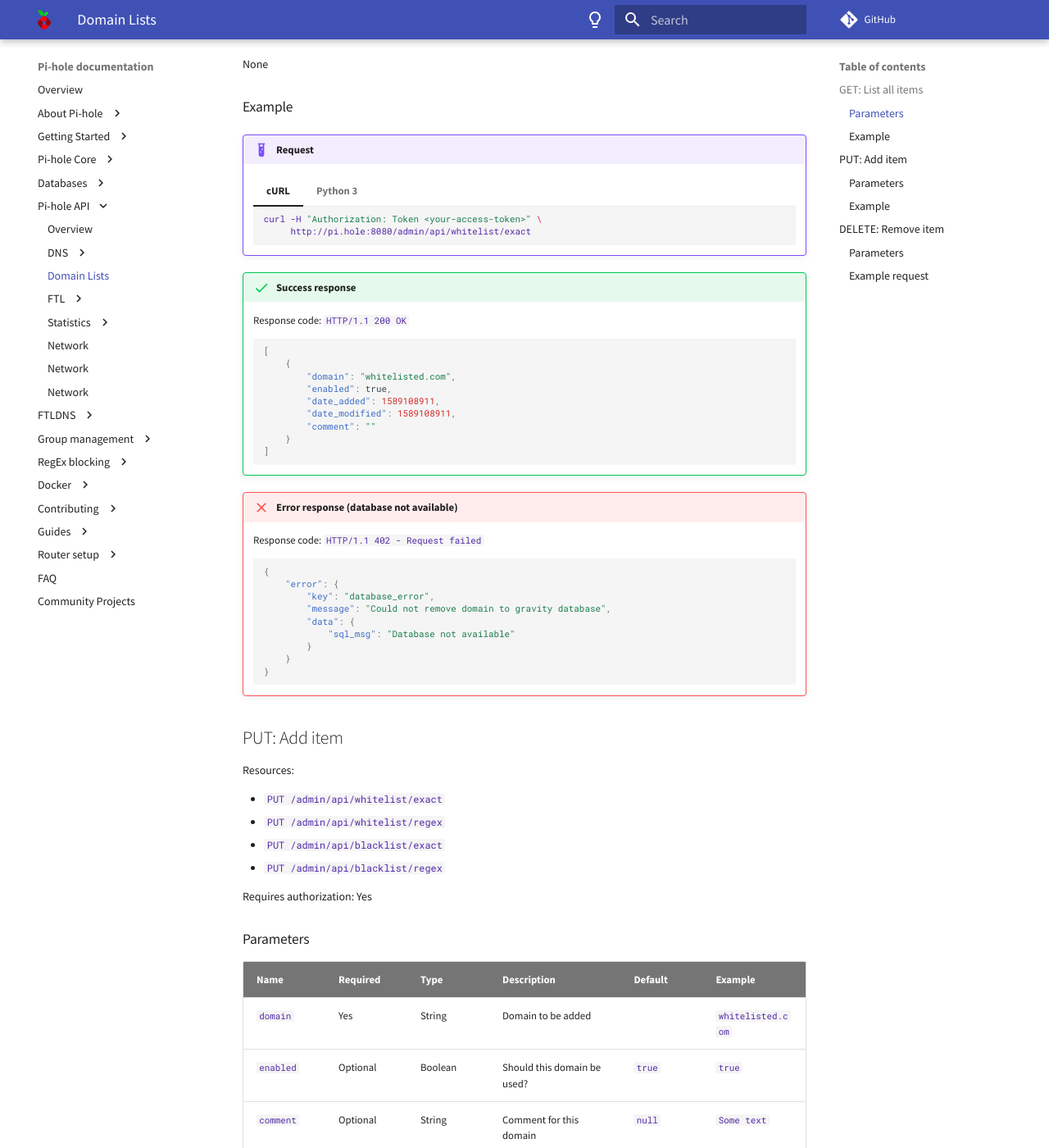
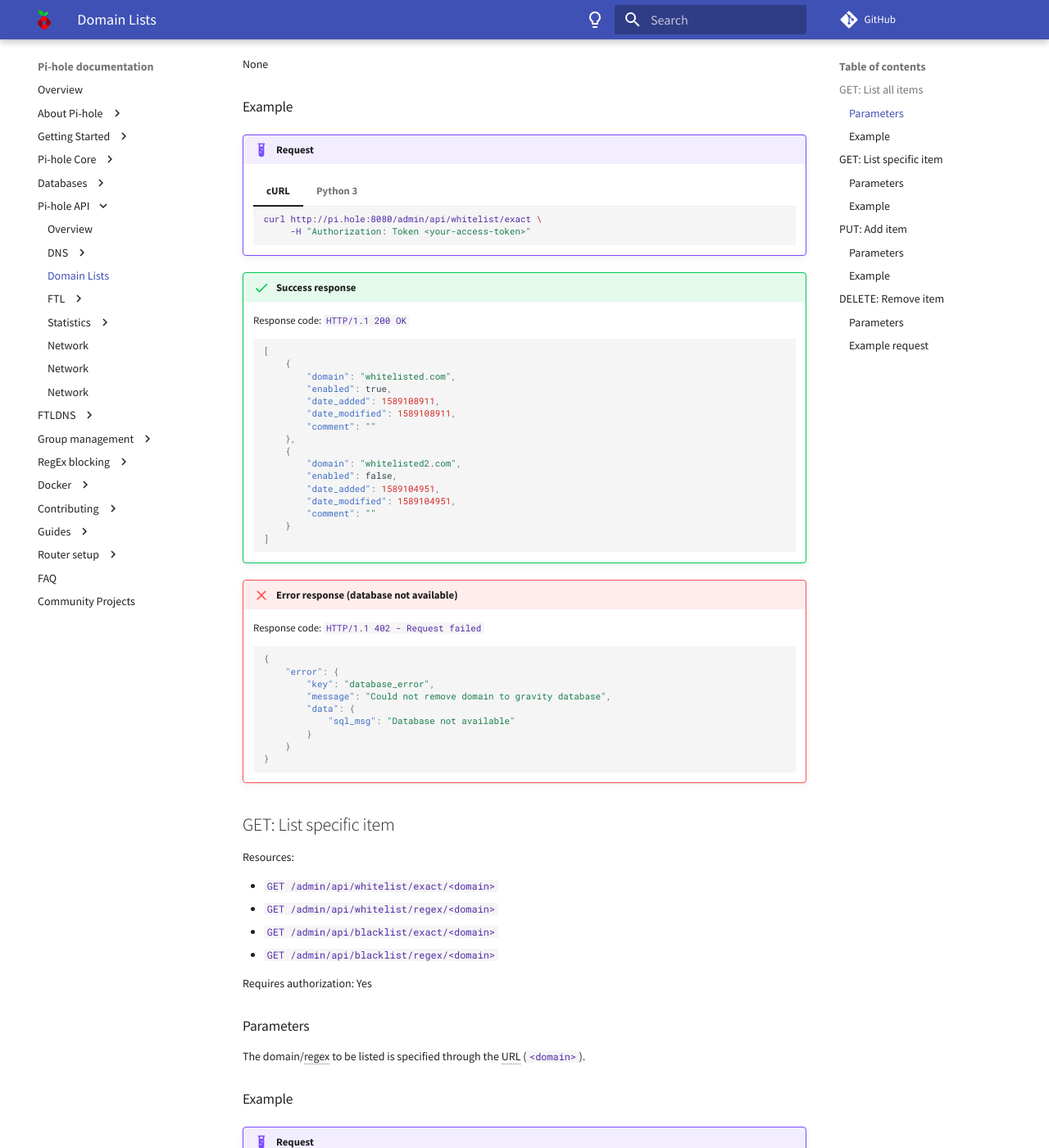
Before and after one commit to pi-hole/docs, an MkDocs documentation site: the page built from docs/api/domainlists.md, in a window 1280 px wide and 1400 px high, scrolled down 389 px. Shown: the whole window at 82% size. Built offline with MkDocs 1.6.1 and Material for MkDocs 9.7.7, drawn with Linux system fonts in a browser that asks for light colours; comment, search, counter and statistics services are not loaded; some of the changed text lies outside the part shown.

Commit message:
Add documentation for single GET requests
Signed-off-by: DL6ER <dl6er@dl6er.de>

````diff
--- a/docs/api/domainlists.md
+++ b/docs/api/domainlists.md
@@ -23,8 +23,8 @@
     === "cURL"
 
         ``` bash
-        curl -H "Authorization: Token <your-access-token>" \
-             http://pi.hole:8080/admin/api/whitelist/exact
+        curl http://pi.hole:8080/admin/api/whitelist/exact \
+             -H "Authorization: Token <your-access-token>"
         ```
 
     === "Python 3"
@@ -37,6 +37,88 @@
         HEADERS = {'Authorization': f'Token {TOKEN}'}
 
         response = requests.get(URL, headers=HEADERS)
+
+        print(response.json())
+        ```
+
+!!! success "Success response"
+
+    Response code: `HTTP/1.1 200 OK`
+
+    ``` json
+    [
+        {
+            "domain": "whitelisted.com",
+            "enabled": true,
+            "date_added": 1589108911,
+            "date_modified": 1589108911,
+            "comment": ""
+        },
+        {
+            "domain": "whitelisted2.com",
+            "enabled": false,
+            "date_added": 1589104951,
+            "date_modified": 1589104951,
+            "comment": ""
+        }
+    ]
+    ```
+
+!!! failure "Error response (database not available)"
+
+    Response code: `HTTP/1.1 402 - Request failed`
+
+    ``` json
+    {
+        "error": {
+            "key": "database_error",
+            "message": "Could not remove domain to gravity database",
+            "data": {
+                "sql_msg": "Database not available"
+            }
+        }
+    }
+    ```
+<!-- markdownlint-enable code-block-style -->
+
+## GET: List specific item
+
+Resources:
+
+- `GET /admin/api/whitelist/exact/<domain>`
+- `GET /admin/api/whitelist/regex/<domain>`
+- `GET /admin/api/blacklist/exact/<domain>`
+- `GET /admin/api/blacklist/regex/<domain>`
+
+Requires authorization: Yes
+
+### Parameters
+
+The domain/regex to be listed is specified through the URL (`<domain>`).
+
+### Example
+
+<!-- markdownlint-disable code-block-style -->
+!!! example "Request"
+
+    === "cURL"
+
+        ``` bash
+        curl http://pi.hole:8080/admin/api/whitelist/exact/whitelisted.com \
+             -H "Authorization: Token <your-access-token>"
+        ```
+
+    === "Python 3"
+
+        ``` python
+        import requests
+
+        URL = 'http://pi.hole:8080/admin/api/whitelist/exact/'
+        TOKEN = '<your-access-token>'
+        HEADERS = {'Authorization': f'Token {TOKEN}'}
+
+        domain = 'whitelisted.com'
+        response = requests.get(URL + domain, headers=HEADERS)
 
         print(response.json())
         ```
@@ -182,7 +264,8 @@
         **Domain**
 
         ``` bash
-        curl http://pi.hole:8080/admin/api/whitelist/exact/whitelisted.com \
+        domain="whitelisted.com"
+        curl http://pi.hole:8080/admin/api/whitelist/exact/${domain} \
              -X DELETE \
              -H "Authorization: Token <your-access-token>"
         ```
@@ -203,11 +286,12 @@
         ``` python
         import requests
 
-        URL = 'http://pi.hole:8080/admin/api/whitelist/exact/whitelisted.com'
+        URL = 'http://pi.hole:8080/admin/api/whitelist/exact/'
         TOKEN = '<your-access-token>'
         HEADERS = {'Authorization': f'Token {TOKEN}'}
 
-        response = requests.delete(URL, headers=HEADERS)
+        domain = 'whitelisted.com'
+        response = requests.delete(URL + domain, headers=HEADERS)
 
         print(response.json())
         ```
@@ -218,11 +302,11 @@
         import requests
         import urllib
 
-        regex = urllib.parse.quote("(^|\\.)facebook.com$")
         URL = 'http://pi.hole:8080/admin/api/whitelist/exact/'
         TOKEN = '<your-access-token>'
         HEADERS = {'Authorization': f'Token {TOKEN}'}
 
+        regex = urllib.parse.quote("(^|\\.)facebook.com$")
         response = requests.delete(URL + regex, headers=HEADERS)
 
         print(response.json())
````
